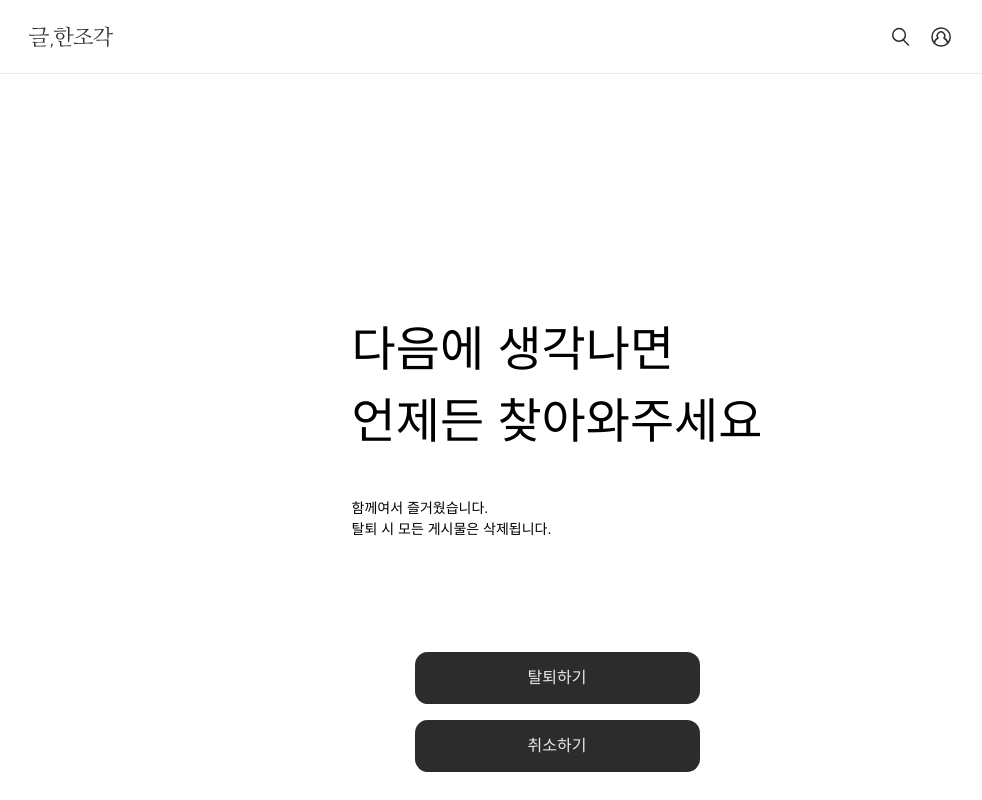
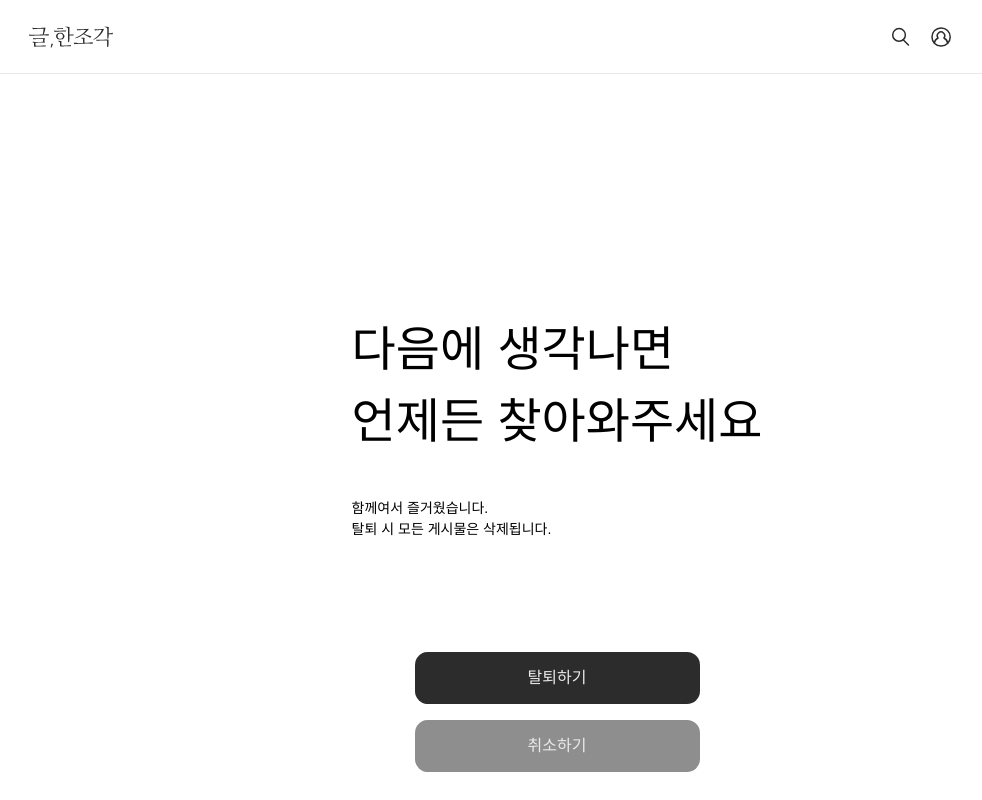
Before and after one commit to dnd-side-project/dnd-6th-10-a-piece-of-writing, a Next.js app in the folder frontend/: page /withdraw in a window 1280 px wide. Shown: the whole page, without its empty margins (83-1065 px from the left). Built offline with nearby package versions, Linux system fonts and the light colour scheme; a web font is replaced by a local one.

Commit message:
[feat] index에 탈퇴 추가

```diff
--- a/frontend/pages/index.tsx
+++ b/frontend/pages/index.tsx
@@ -2,8 +2,8 @@ import React from 'react'
 
 import DummyCard from '@/components/card/DummyCard'
 import { PlainDivider } from '@/components/divider'
+import { FlexDiv } from '@/components/style/div/FlexDiv'
 import { emailCheck } from '@/server/user'
-import { FlexDiv } from '@/components/style/div/FlexDiv'
 
 const index = () => {
   return (
@@ -11,6 +11,7 @@ const index = () => {
       <p className={'text-h2 ml-20'}>Pages</p>
       <div className={'grid grid-cols-3 gap-2 w-full h-120 p-5'}>
         <DummyCard href={'/feed'} title={'메인'} content={'메인 피드입니다. (목업상태)'} />
+        <DummyCard href={'/withdraw'} title={'탈퇴'} content={'탈퇴하기 페이지'} />
         <DummyCard href={'/upload'} title={'업로드'} content={'게시글 업로드입니다. \n 배경사진 crop 기능까지 구현'} />
         <DummyCard href={'/register'} title={'회원가입'} content={'회원가입 페이지입니다.'} />
         <DummyCard href={'/login'} title={'로그인'} content={'로그인 페이지입니다.'} />
--- a/frontend/pages/withdraw.tsx
+++ b/frontend/pages/withdraw.tsx
@@ -1,5 +1,6 @@
 import React from 'react'
 
+import Link from 'next/link'
 import styled from 'styled-components'
 
 import { Button } from '@/components/button'
@@ -18,9 +19,11 @@ const Withdraw: React.FC<Props> = ({}) => {
         </div>
         <FlexDiv margin={'7rem 0 0 0'} direction={'column'}>
           <Button width={'285px'}>탈퇴하기</Button>
-          <Button className={'mt-4'} width={'285px'}>
-            취소하기
-          </Button>
+          <Link href={'/'} passHref>
+            <Button className={'mt-4'} bgColor={'#8e8e8e'} width={'285px'}>
+              취소하기
+            </Button>
+          </Link>
         </FlexDiv>
       </MainContainer>
     </FlexDiv>
```
